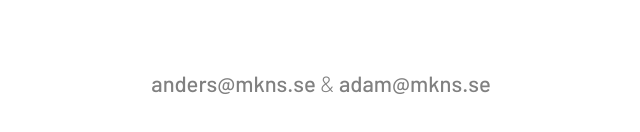
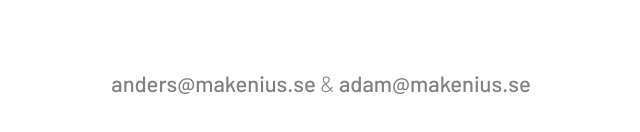
Before and after one commit to makenius/makenius.github.com, a plain HTML site: page index.html in a window 1280 px wide. Shown: the part 294-426 px from the top of the page, without its empty margins (319-959 px from the left). Drawn offline with Linux system fonts and the light colour scheme.

Commit message:
use full emails

```diff
--- a/index.html
+++ b/index.html
@@ -42,7 +42,7 @@
   <body>
     <h1><img src="images/Makenius-Logo_Col.png" alt="Makenius" /></h1>
     <p>
-      <a href='mailto:anders@mkns.se'>anders@mkns.se</a> & <a href='mailto:adam@mkns.se'>adam@mkns.se</a>
+      <a href='mailto:anders@makenius.se'>anders@makenius.se</a> & <a href='mailto:adam@makenius.se'>adam@makenius.se</a>
     </p>
   </body>
 </html>
```
